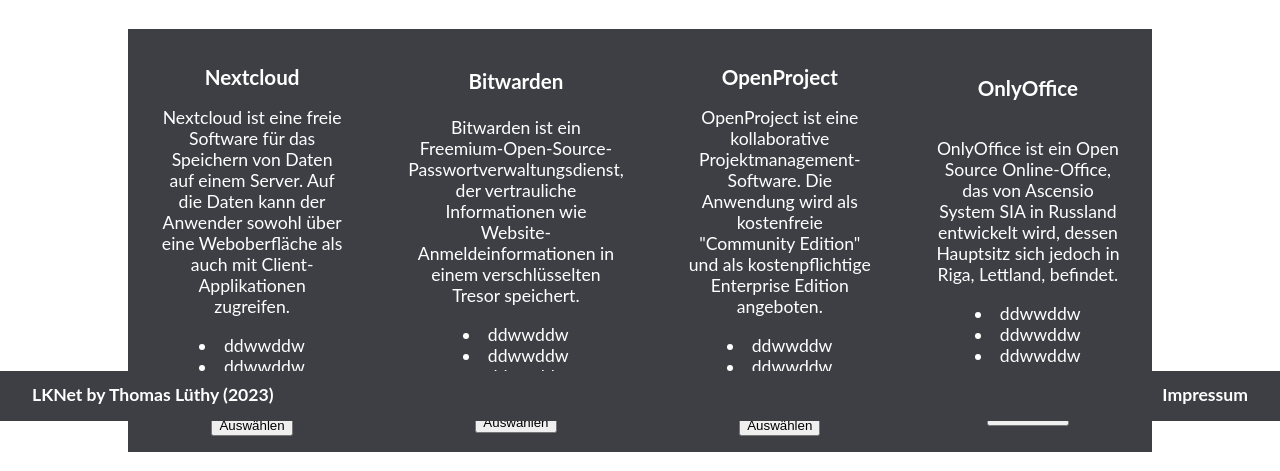
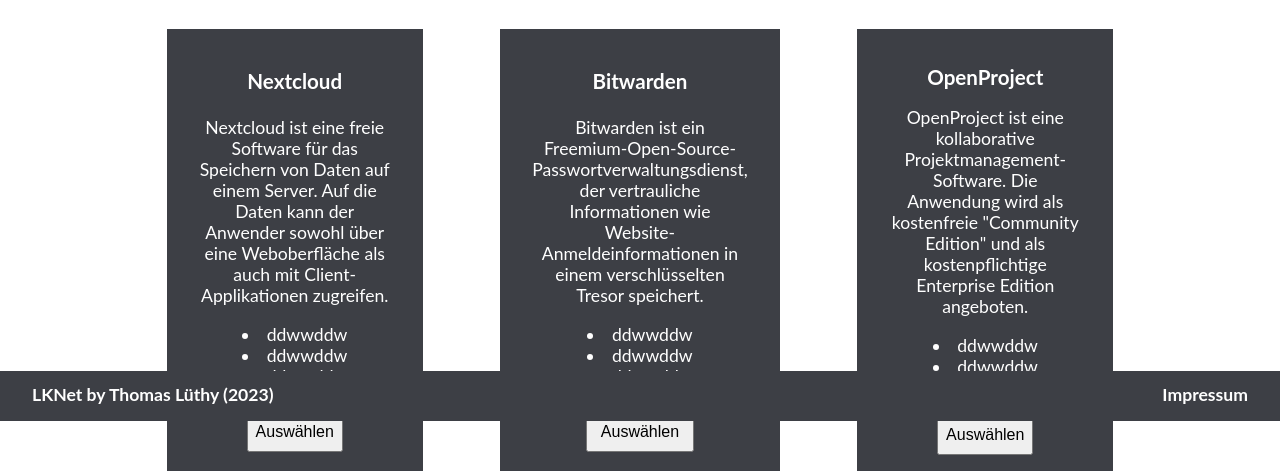
Before and after one commit to Orxolot/Internetdienste, a plain HTML site: page leistungen.html in a window 1280 px wide. Shown: the part 379-850 px from the top of the page. Drawn offline with Linux system fonts and the light colour scheme.

Commit message:
css und html update
Vutton angepasst und leistungen auf 3 angepasst

```diff
--- a/leistungen.html
+++ b/leistungen.html
@@ -66,7 +66,7 @@
                     <li>ddwwddw</li>
                 </ul>
             </div>
-            <button type="button">Auswählen</button>
+            <button type="button" class="btn-typ-2">Auswählen</button>
         </article>
         <article class="leistung-box">
             <h1>Bitwarden</h1>
@@ -78,7 +78,7 @@
                     <li>ddwwddw</li>
                 </ul>
             </div>
-            <button type="button">Auswählen</button>
+            <button type="button" class="btn-typ-2">Auswählen</button>
         </article>
         <article class="leistung-box">
             <h1>OpenProject</h1>
@@ -90,19 +90,7 @@
                     <li>ddwwddw</li>
                 </ul>
             </div>
-            <button type="button">Auswählen</button>
-        </article>
-        <article class="leistung-box">
-            <h1>OnlyOffice</h1>
-            <div>
-                <p>OnlyOffice ist ein Open Source Online-Office, das von Ascensio System SIA in Russland entwickelt wird, dessen Hauptsitz sich jedoch in Riga, Lettland, befindet.</p>
-                <ul>
-                    <li>ddwwddw</li>
-                    <li>ddwwddw</li>
-                    <li>ddwwddw</li>
-                </ul>
-            </div>
-            <button type="button">Auswählen</button>
+            <button type="button" class="btn-typ-2">Auswählen</button>
         </article>
     </div>
 </section>
--- a/src/css/styles.css
+++ b/src/css/styles.css
@@ -198,6 +198,12 @@
 .leistung-box ul li {
     list-style-position: inside;
 }
+
+.btn-typ-2 {
+    width: 50%;
+    height: 2.5rem;
+    font-size: 1rem;
+}
 /* Header */
 
 .header-banner {
```
